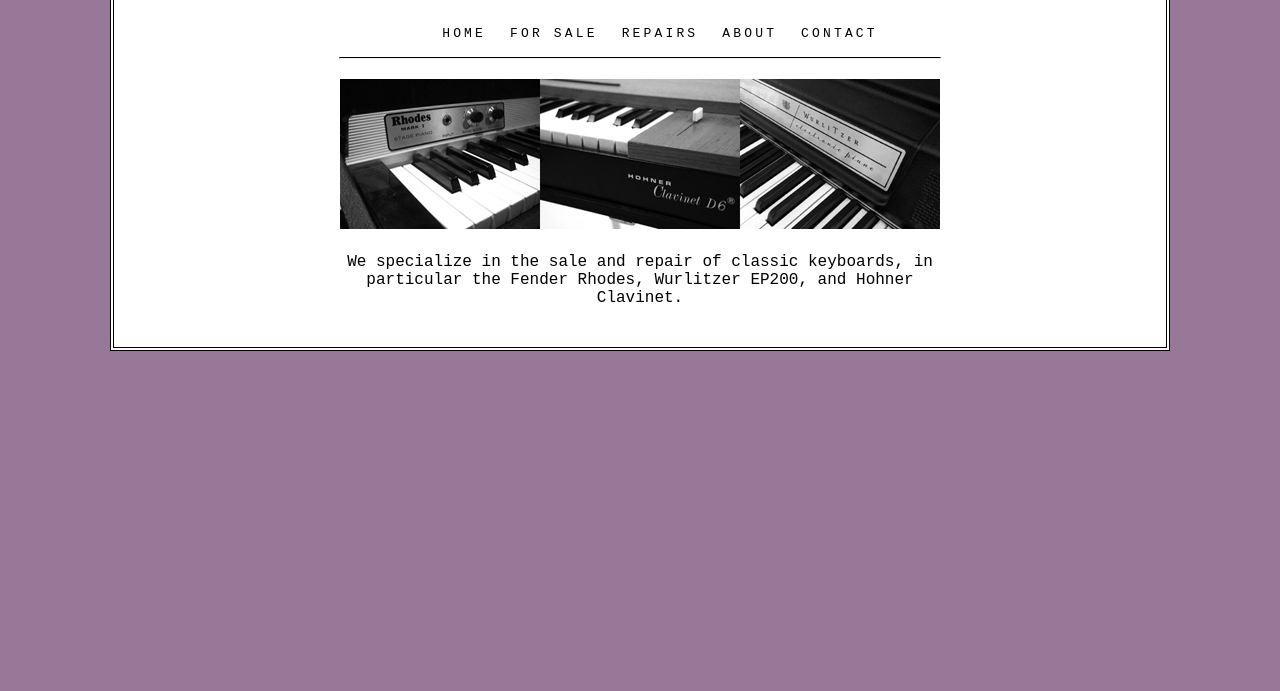
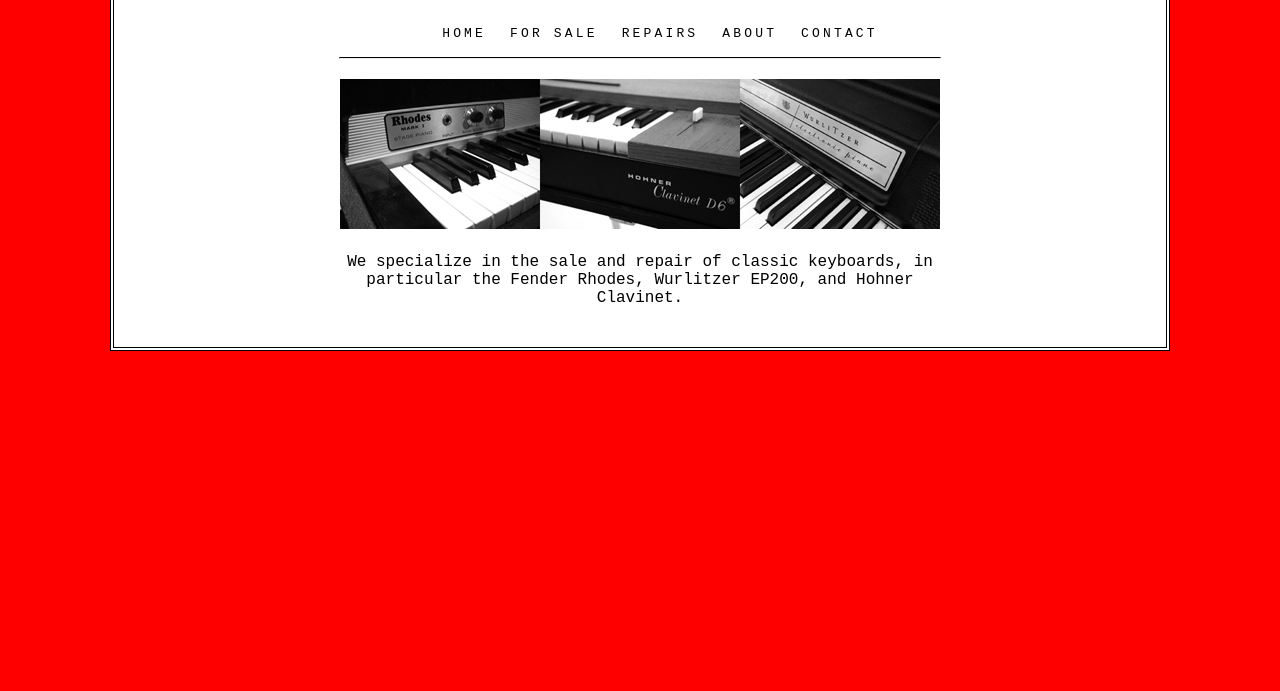
Before and after one commit to Aleekhan48/Task-7-SMIT, a plain HTML site: page index.html in a window 1280 px wide. Shown: the part 109-800 px from the top of the page. Drawn offline with Linux system fonts and the light colour scheme.

Commit message:
Final Touch by Huzaifa Ali Szabist

```diff
--- a/style.css
+++ b/style.css
@@ -1,5 +1,5 @@
 body {
-  background-color: rgb(152, 120, 152);
+  background-color: red;
 }
 .container {
   border: 4px double black;
```
